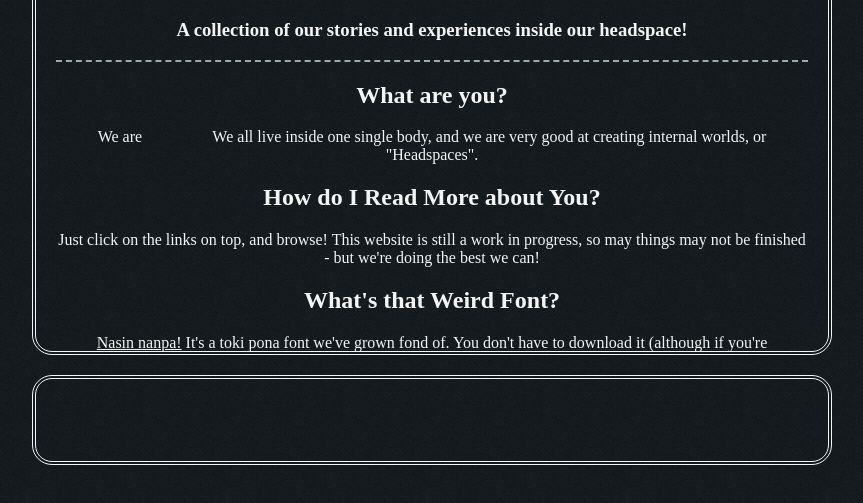
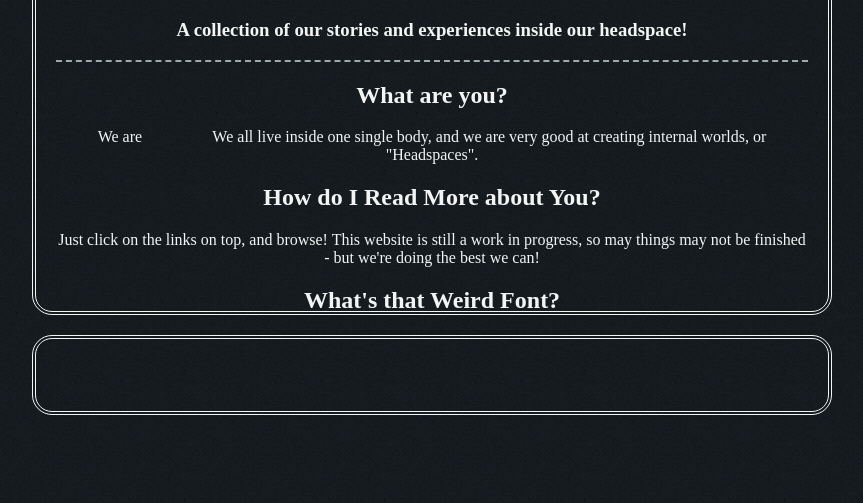
Before and after one commit to seraphim-headspace/seraphim-headspace.github.io, a plain HTML site: page index.html in a window 1280 px wide. Shown: the part 293-796 px from the top of the page, without its empty margins (208-1071 px from the left). Drawn offline with Linux system fonts and the light colour scheme; a web font is replaced by a local one.

Commit message:
Update styles.css

```diff
--- a/styles.css
+++ b/styles.css
@@ -172,7 +172,8 @@ hr {
 /*---------------------Content------------------------*/
 /*----------------------------------------------------*/
 
-/*#content {
+/*
+#content {
     width: 825px;
     margin: 0 auto;
     margin-top: 15px;
@@ -182,7 +183,7 @@ hr {
 
 #content {
     color: #F3F5F4;
-    height: calc(100vh - 250px);
+    height: calc(100vh - 300px);
     margin: 0 auto;
     width: 800px;
     margin-top: 20px;
```
